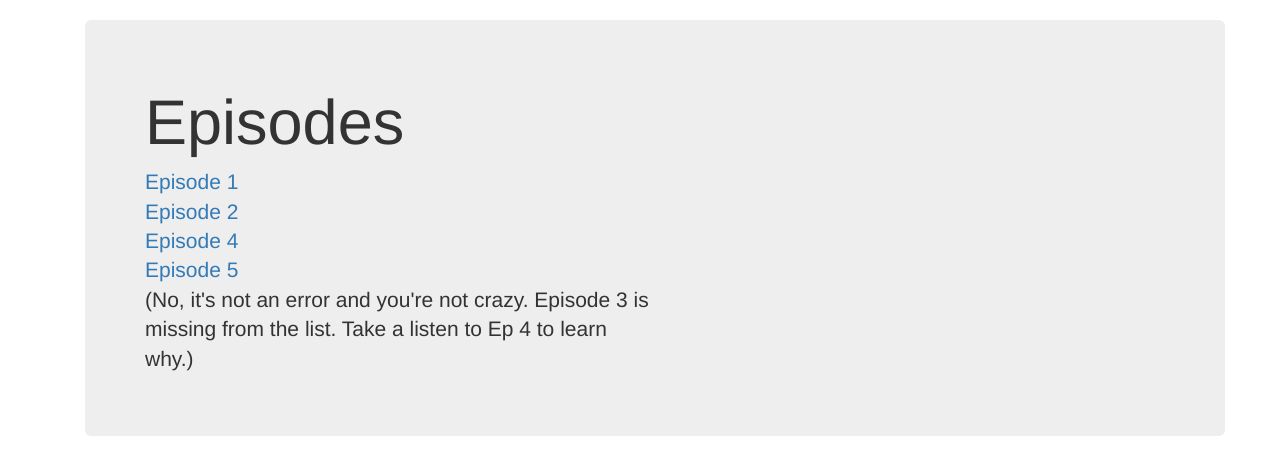
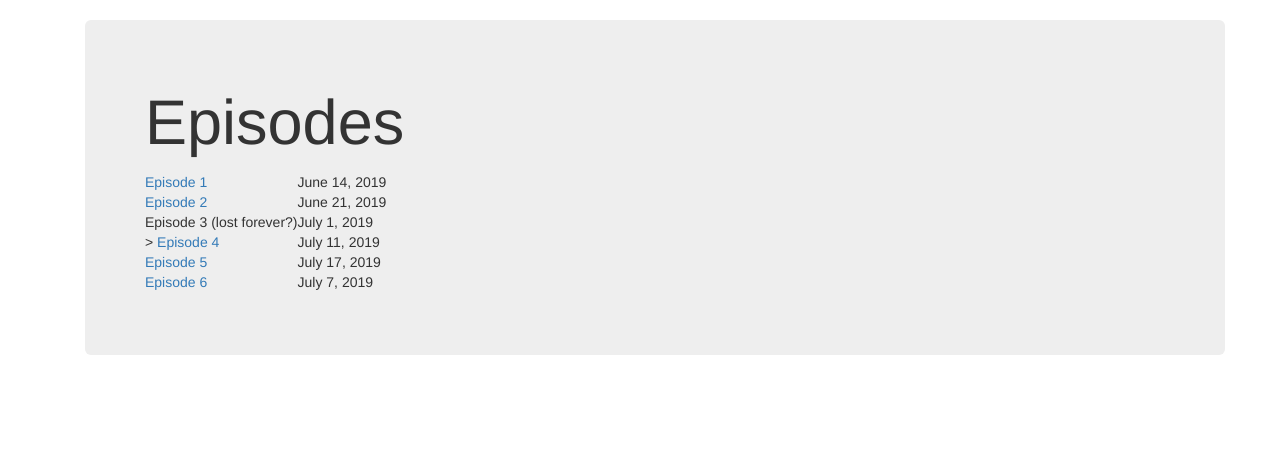
Before and after one commit to riserperson/democracymeow, a Python web app: template app/templates/episodes.html in a window 1280 px wide. Shown: the part 52-527 px from the top of the page. Run offline with Jinja, Linux system fonts and the light colour scheme; the template is opened without the code that fills it, so the values that code supplies are empty; some libraries are stand-ins or nearby versions.

Commit message:
adding ep 6

```diff
--- a/app/templates/episodes.html
+++ b/app/templates/episodes.html
@@ -9,11 +9,54 @@ Episodes
         <div style="width: 50%; align: left;">
         <h1 class="display-4">Episodes</h2>
       <p class="lead">
+<table>
+    <tr>
+        <td>
     <a href="static/ep1.mp3">Episode 1</a>
-<br>    <a href="static/ep2.mp3">Episode 2</a>
-<br>    <a href="static/ep4.mp3">Episode 4</a>
-<br>    <a href="static/ep5.mp3">Episode 5</a>
-<br>(No, it's not an error and you're not crazy. Episode 3 is missing from the list. Take a listen to Ep 4 to learn why.)
+        </td>
+        <td>
+    June 14, 2019
+        </td>
+    <tr>
+        <td>
+    <a href="static/ep2.mp3">Episode 2</a>
+        </td>
+        <td>
+    June 21, 2019
+        </td>
+    <tr>
+        <td>
+    Episode 3 (lost forever?)
+        </td>
+        <td>
+    July 1, 2019
+        </td>
+    </tr>
+    <tr>
+        <td>
+>    <a href="static/ep4.mp3">Episode 4</a>
+        </td>
+        <td>
+     July 11, 2019
+        </td>
+    </tr>
+        <td>
+    <a href="static/ep5.mp3">Episode 5</a>
+        </td>
+        <td>
+    July 17, 2019
+        </td>
+    </tr>
+    <tr>
+        <td>
+    <a href="static/ep6.mp3">Episode 6</a>
+        </td>
+        <td>
+    July 7, 2019
+        </td>
+    </tr>
+</table>
+
 </p>
     </div>
 </div>
```
